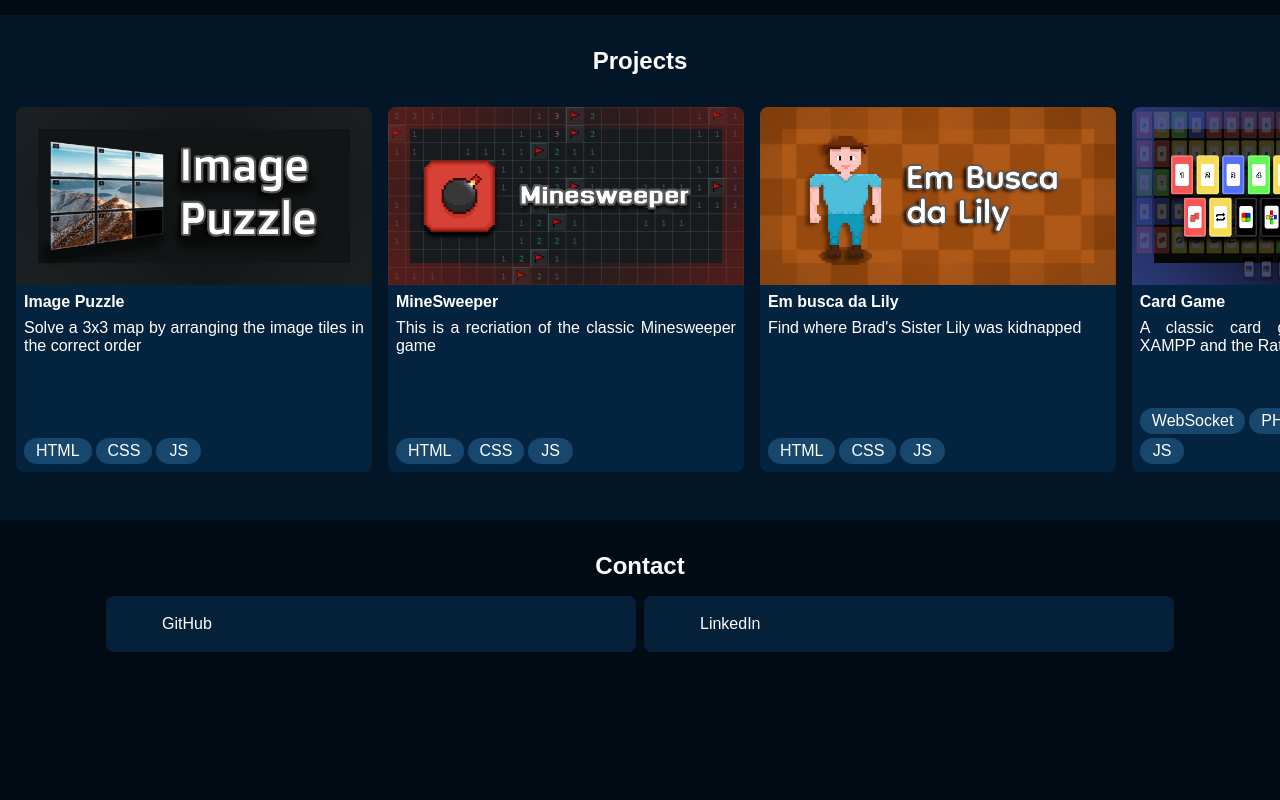
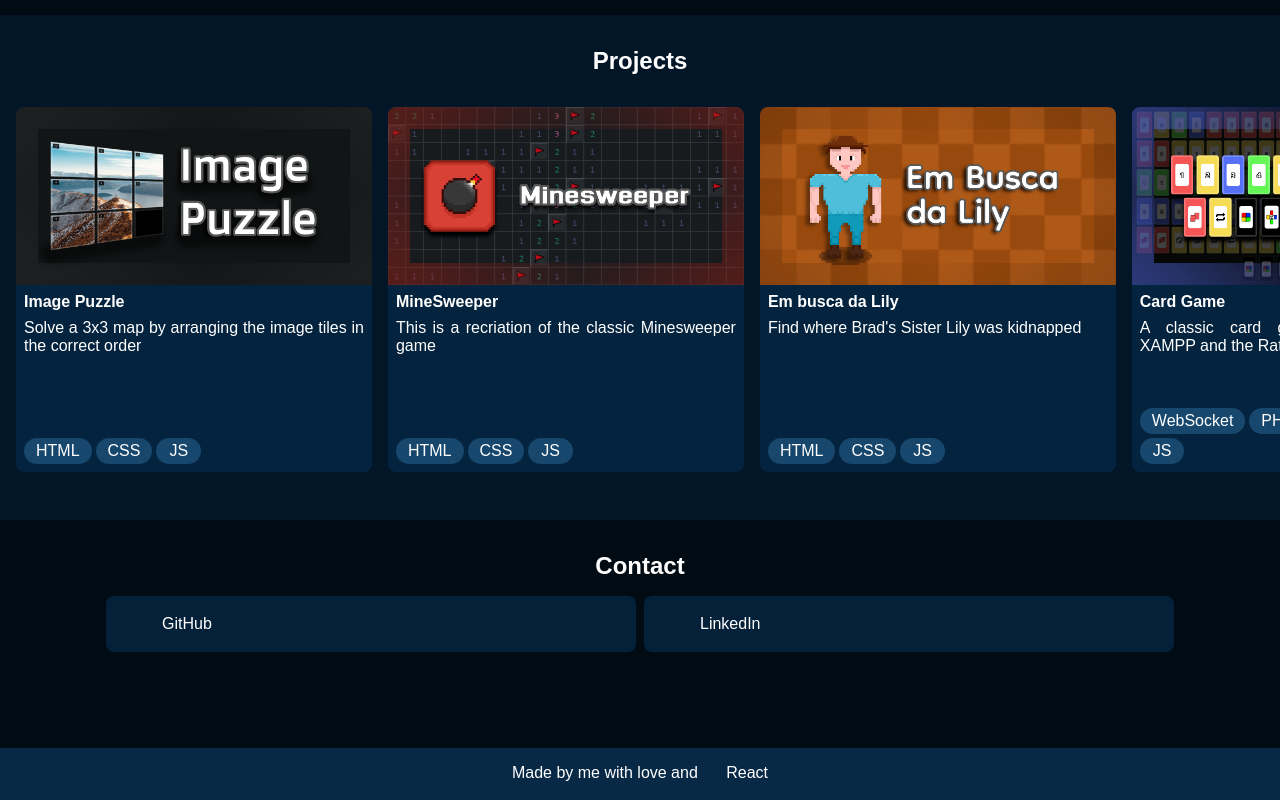
Before and after one commit to GiovanniEliasDaRosa/giovannieliasdarosa.github.io, a React (Vite) app in the folder new-portifolio/: page / in a window 1280 px wide. Shown: the part 1325-2125 px from the top of the page. Before the commit the page ends 2009 px from the top, so only its background shows below. Built offline with nearby package versions, Linux system fonts and the light colour scheme; a web font is replaced by a local one.

Commit message:
feat(footer): add Footer component
Create Footer component and module styles

```diff
--- a/new-portifolio/src/App.jsx
+++ b/new-portifolio/src/App.jsx
@@ -3,6 +3,7 @@ import Hero from "./components/Hero/Hero";
 import Skills from "./components/Skills/Skills";
 import Projects from "./components/Projects/Projects";
 import Contact from "./components/Contact/Contact";
+import Footer from "./components/Footer/Footer";
 
 function App() {
   return (
@@ -15,6 +16,8 @@ function App() {
         <Projects />
         <Contact />
       </main>
+
+      <Footer />
     </>
   );
 }
--- /dev/null
+++ b/new-portifolio/src/components/Footer/Footer.jsx
@@ -0,0 +1,12 @@
+import styles from "./Footer.module.css";
+
+export default function Footer() {
+  return (
+    <footer className={styles.footer}>
+      <p>
+        Made by me with love and
+        <span className={`icons nomargin brands react ${styles.react}`}>React</span>
+      </p>
+    </footer>
+  );
+}
--- /dev/null
+++ b/new-portifolio/src/components/Footer/Footer.module.css
@@ -0,0 +1,20 @@
+.footer {
+  background-color: hsl(207, 82%, 15%);
+  padding-block: 1em;
+  margin-top: 4em;
+}
+
+.footer > p {
+  display: flex;
+  justify-content: center;
+  gap: 0.5ch;
+  text-align: center;
+}
+
+.footer .react {
+  display: flex;
+}
+
+.footer .react::before {
+  margin-right: 0.5ch;
+}
--- a/new-portifolio/src/styles/icons.css
+++ b/new-portifolio/src/styles/icons.css
@@ -92,3 +92,7 @@
 .icons.square_linkedin::before {
   content: "\f08c";
 }
+
+.icons.react::before {
+  content: "\f41b";
+}
```
